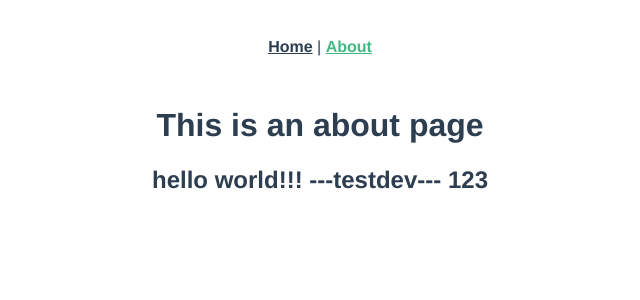
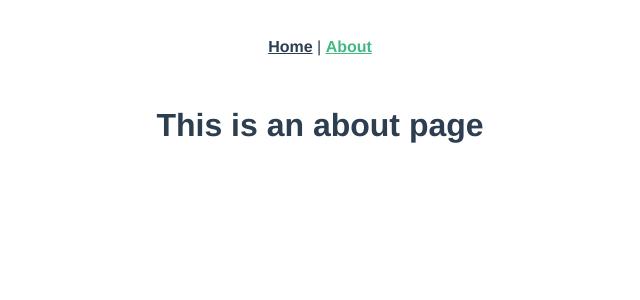
Before and after one commit to tdlbond/tdl-ts, a Vue app: page /about in a window 1280 px wide. Shown: the top 300 px of the page, without its empty margins (320-960 px from the left). Built offline with nearby package versions, Linux system fonts and the light colour scheme.

Commit message:
modify mydev 321

```diff
--- a/src/views/About.vue
+++ b/src/views/About.vue
@@ -8,7 +8,7 @@
 export default {
   data() {
     return {
-      message: 'hello world!!!  ---testdev--- 123'
+      msg: 'hello world!!! 321 ---mydev---'
     }
   }
 }
```
